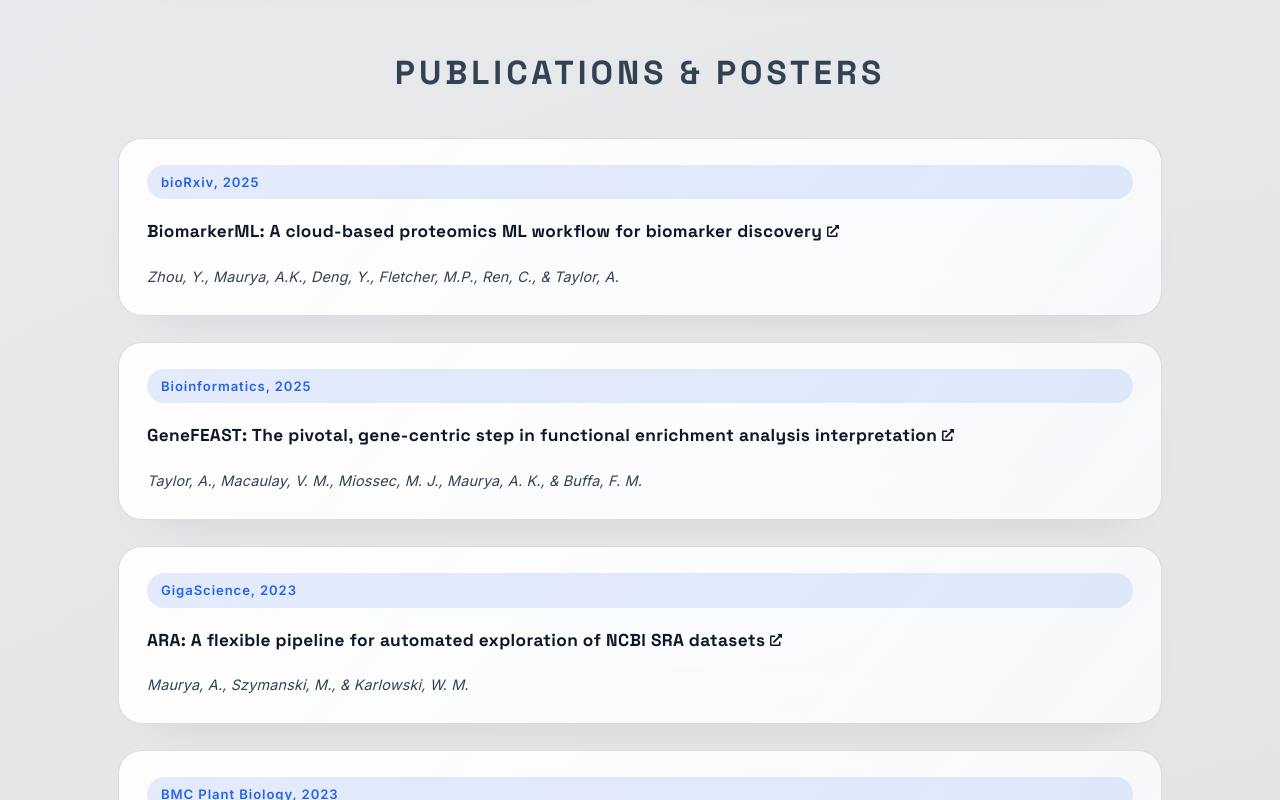
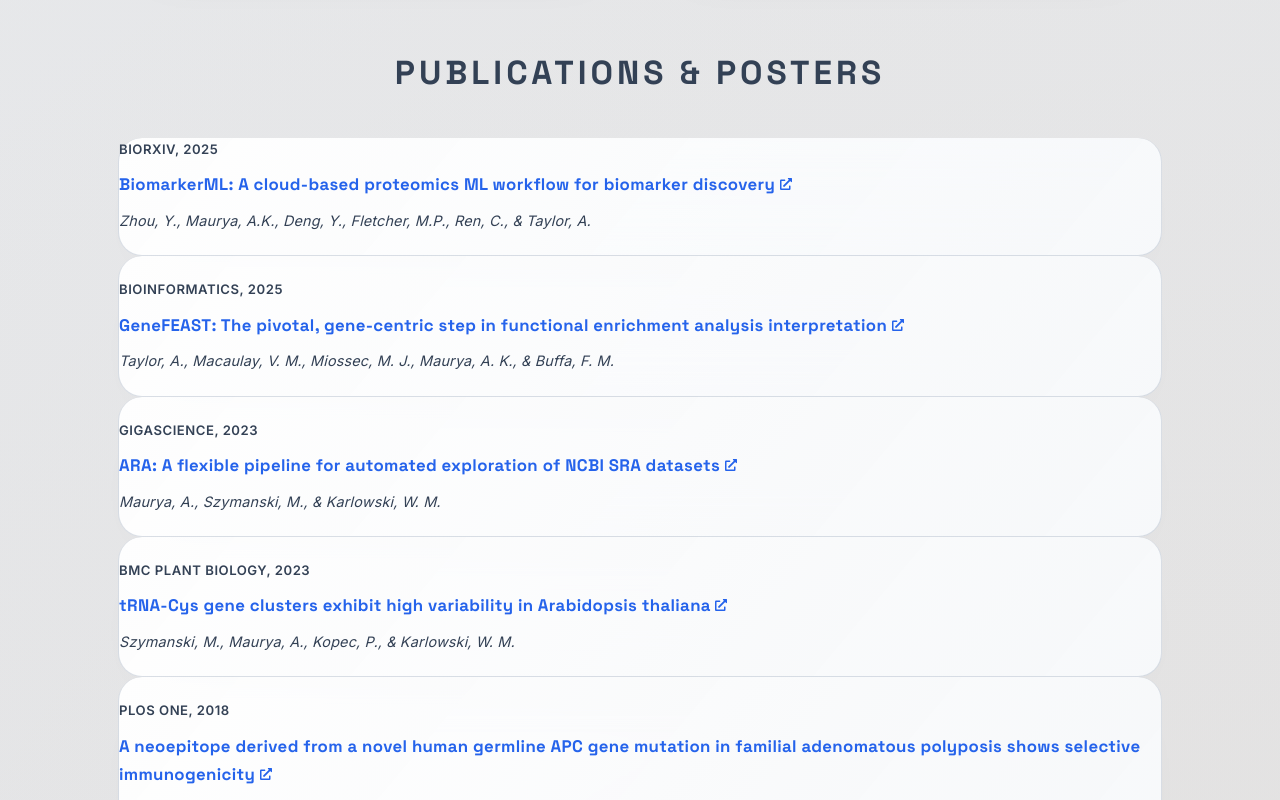
Before and after one commit to maurya-anand/maurya-anand.github.io, a React (Vite) app: page / in a window 1280 px wide. Shown: the part 6940-7740 px from the top of the page. Built offline with nearby package versions, Linux system fonts and the light colour scheme.

Commit message:
removed the unused import, and styles

```diff
--- a/src/components/Publications.css
+++ b/src/components/Publications.css
@@ -1,66 +1,62 @@
 .publications-list {
-  display: grid;
-  grid-template-columns: 1fr;
-  gap: 26px;
-  margin: 0 auto;
+  display: flex;
+  flex-direction: column;
 }
 
 .publication-item {
   display: flex;
   flex-direction: column;
-  gap: 18px;
-  padding: 26px 28px;
+  gap: 10px;
+  padding: 22px 0;
+  border-top: 1px solid var(--border);
+}
+
+.publication-item:first-child {
+  padding-top: 0;
+  border-top: none;
 }
 
 .publication-title {
   margin: 0;
-  color: var(--text-strong);
-  font-size: 1.08rem;
-  letter-spacing: 0.02em;
+  color: var(--ink);
+  font-size: 1.05rem;
 }
 
 .publication-item a:hover .publication-title {
-  color: var(--highlights);
+  color: var(--accent);
 }
 
 .publication-authors {
   font-style: italic;
-  color: var(--text-muted);
+  color: var(--ink-muted);
   font-size: 0.9rem;
 }
 
 .publication-journal-badge {
   display: block;
-  padding: 6px 14px;
-  border-radius: 999px;
-  background: rgba(37, 99, 235, 0.12);
-  color: var(--highlights);
+  color: var(--ink-muted);
   font-size: 0.82rem;
   font-weight: 600;
-  letter-spacing: 0.07em;
-}
-
-@media (max-width: 640px) {
-  .publications-list {
-    grid-template-columns: 1fr;
-  }
-
-  .publication-item {
-    padding: 24px;
-  }
+  text-transform: uppercase;
+  letter-spacing: 0.04em;
 }
 
 @media print {
   .publications-list {
-    grid-template-columns: 1fr;
     gap: 10pt;
   }
 
   .publication-item {
-    padding: 10pt 12pt;
+    padding: 8pt 0;
+    border-top: 1px solid #ccc !important;
     break-inside: avoid;
     page-break-inside: avoid;
     gap: 4pt;
+  }
+
+  .publication-item:first-child {
+    padding-top: 0;
+    border-top: none !important;
   }
 
   .publication-authors {
@@ -69,10 +65,6 @@
 
   .publication-journal-badge {
     font-size: 8pt;
-    padding: 1pt 8pt;
-    border: 1px solid #aaa !important;
-    display: inline-block;
-    width: fit-content;
   }
 
   /* Don't duplicate URL after these links since the URL is the visible text */
--- a/src/components/Publications.jsx
+++ b/src/components/Publications.jsx
@@ -1,4 +1,3 @@
-import React from "react";
 import { FaExternalLinkAlt } from "react-icons/fa";
 import "./Publications.css";
 
```
